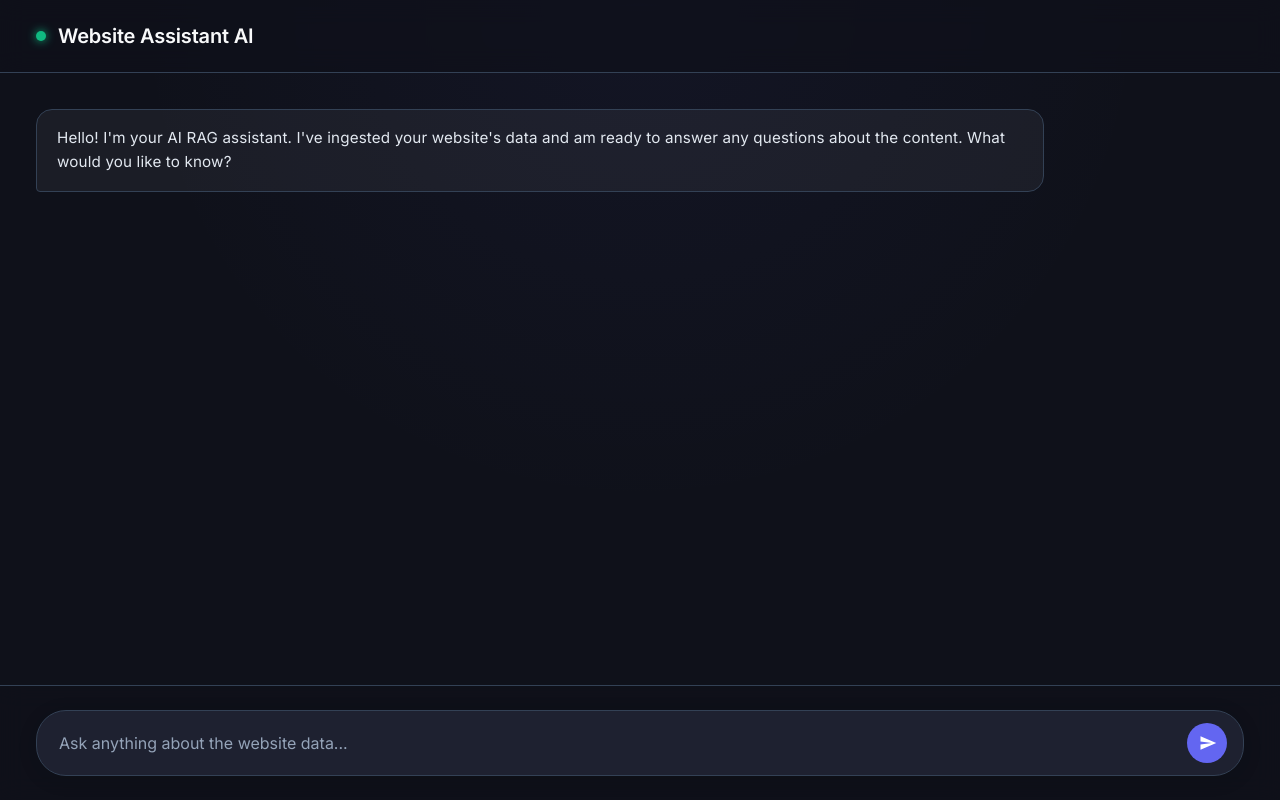
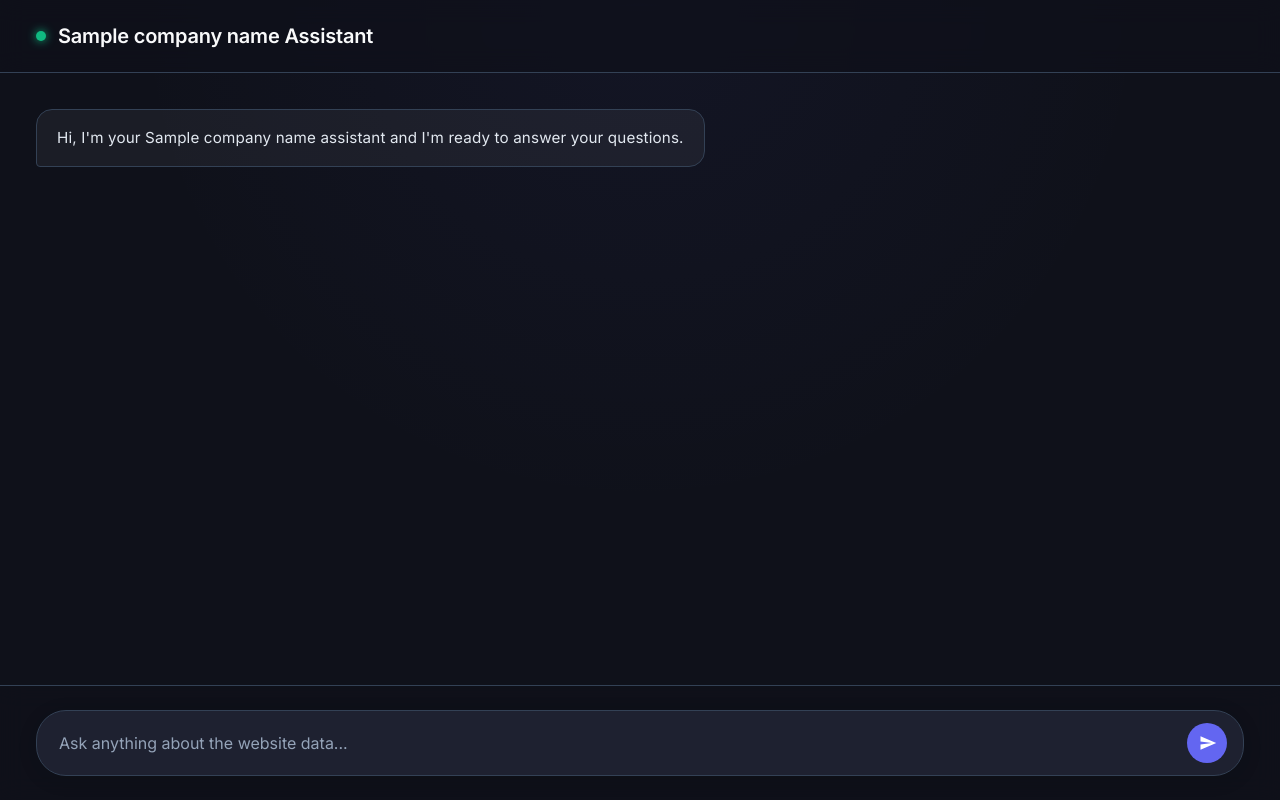
Before and after one commit to Ananyanarayanan856/website-rag-chatbot, a Python web app: template chatbot/templates/index.html in a window 1280 px wide. Run offline with Jinja, Linux system fonts and the light colour scheme; the template is opened without the code that fills it: most values are stand-ins (such as "Sample title", 1, 10 or a date in 2020).

Commit message:
chatbot name changes

```diff
--- a/chatbot/templates/index.html
+++ b/chatbot/templates/index.html
@@ -12,11 +12,11 @@
     <div class="main-chat">
         <div class="chat-header">
             <div class="status-dot"></div>
-            Website Assistant AI
+            {{ company_name }} Assistant
         </div>
 
         <div class="chat-window" id="chat-window">
-            <div class="message-bubble bot-msg">Hello! I'm your AI RAG assistant. I've ingested your website's data and am ready to answer any questions about the content. What would you like to know?</div>
+            <div class="message-bubble bot-msg">Hi, I'm your {{ company_name }} assistant and I'm ready to answer your questions.</div>
         </div>
 
         <div class="typing-container" id="loader">
```
Also changed, not shown: chatbot/main.py (+18 -2 lines).
